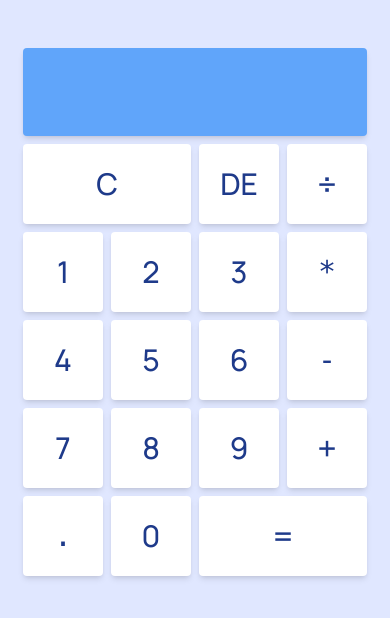
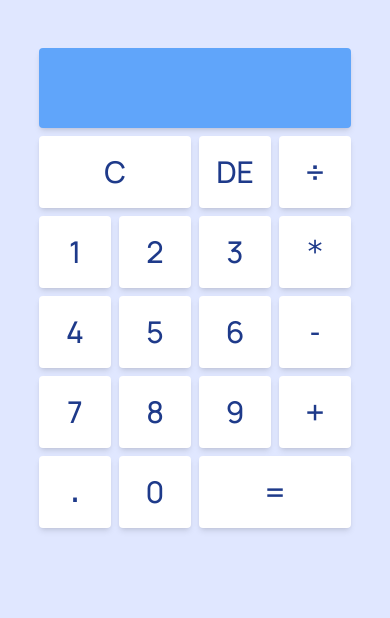
Before and after one commit to al-imam/calculator, a React (Vite) app: page / in a window 390 px wide. Shown: the top 618 px of the page. Built offline with nearby package versions, Linux system fonts and the light colour scheme.

Commit message:
remove full apps responsive

```diff
--- a/src/index.css
+++ b/src/index.css
@@ -14,6 +14,20 @@
       );
   }
 
+  @media only screen and (max-width: 25rem) {
+    .grid-template {
+      --output: 5rem;
+      --input: 4.5rem;
+    }
+  }
+
+  @media only screen and (max-width: 21.5rem) {
+    .grid-template {
+      --output: 4rem;
+      --input: 3.5rem;
+    }
+  }
+
   .font-manrope {
     font-family: "Manrope", sans-serif;
   }
```
